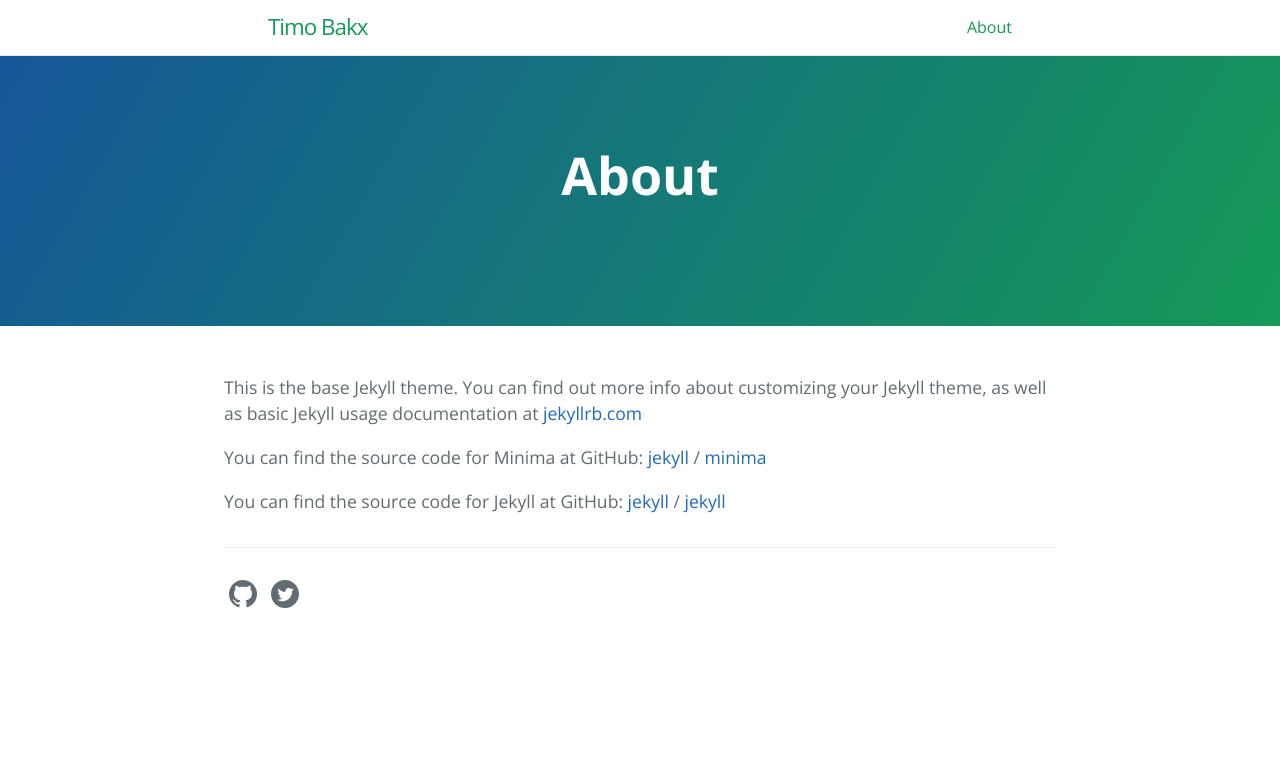
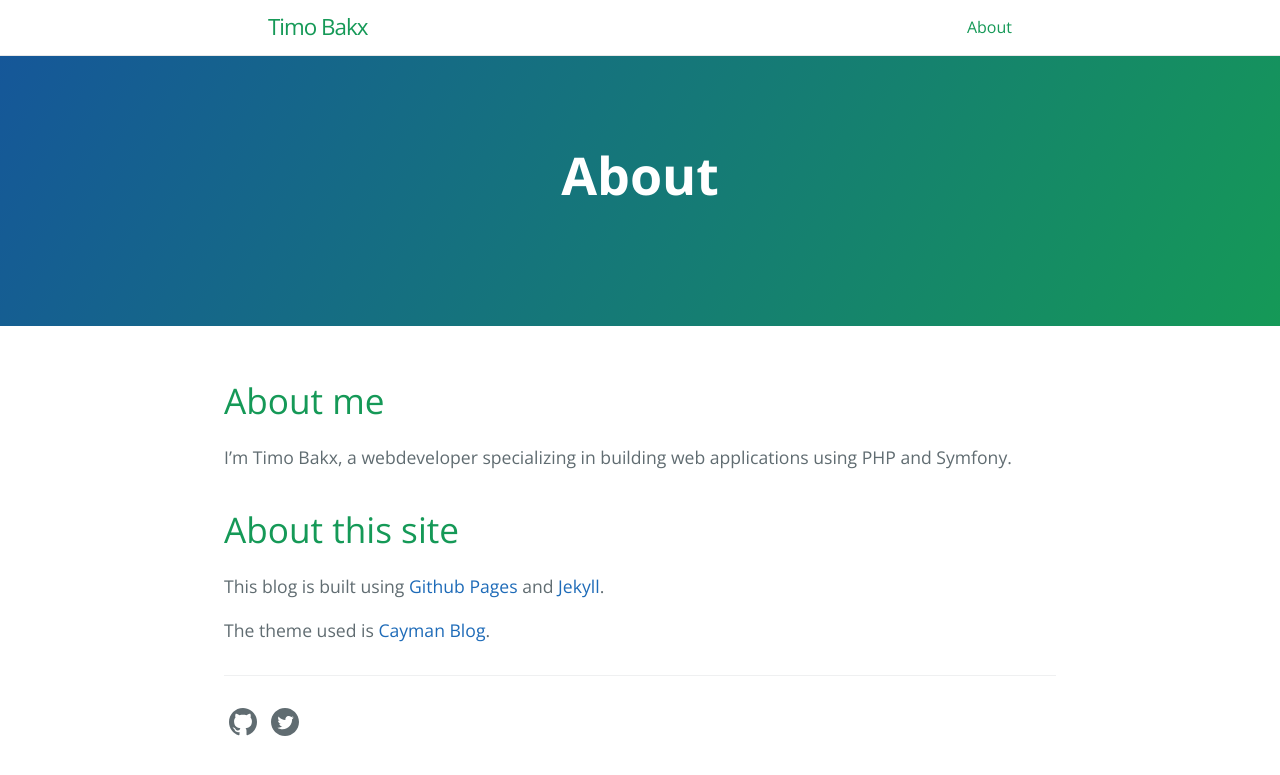
Before and after one commit to TimoBakx/timobakx.github.io, a Jekyll site: the page built from about.md, in a window 1280 px wide. Shown: the top 775 px of the page. Built offline with Jekyll 4.4.1, drawn with Linux system fonts in a browser that asks for light colours.

Commit message:
Updated about page

```diff
--- a/about.md
+++ b/about.md
@@ -5,15 +5,15 @@ ref: about
 permalink: /about/
 ---
 
-This is the base Jekyll theme. You can find out more info about customizing your Jekyll theme, as well as basic Jekyll usage documentation at [jekyllrb.com](https://jekyllrb.com/)
+# About me
+I'm Timo Bakx, a webdeveloper specializing in building web applications using PHP and Symfony.
 
-You can find the source code for Minima at GitHub:
-[jekyll][jekyll-organization] /
-[minima](https://github.com/jekyll/minima)
+# About this site
 
-You can find the source code for Jekyll at GitHub:
-[jekyll][jekyll-organization] /
-[jekyll](https://github.com/jekyll/jekyll)
+This blog is built using [Github Pages](github_pages) and [Jekyll](jekyll).
 
+The theme used is [Cayman Blog](theme).
 
-[jekyll-organization]: https://github.com/jekyll
+[github_pages]: https://pages.github.com/
+[jekyll]: https://github.com/jekyll/jekyll
+[theme]: https://github.com/lorepirri/cayman-blog
```
